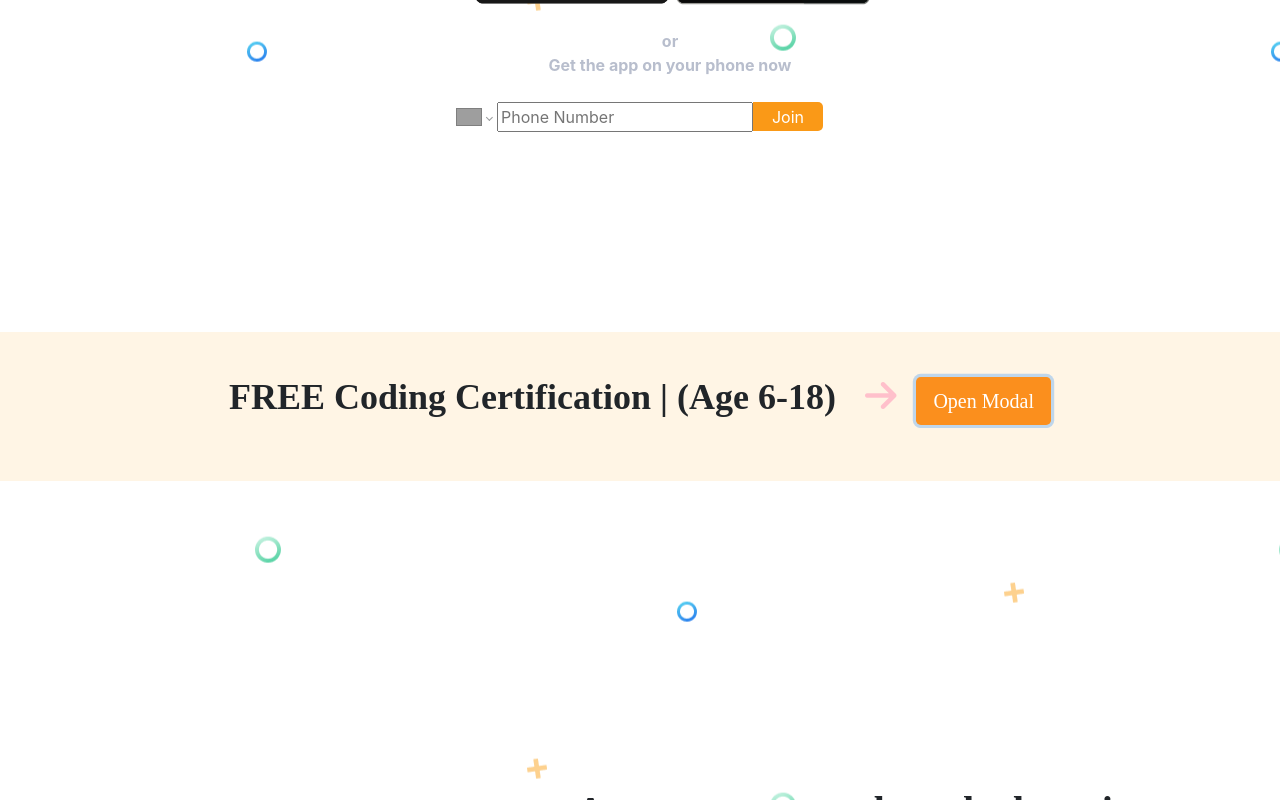
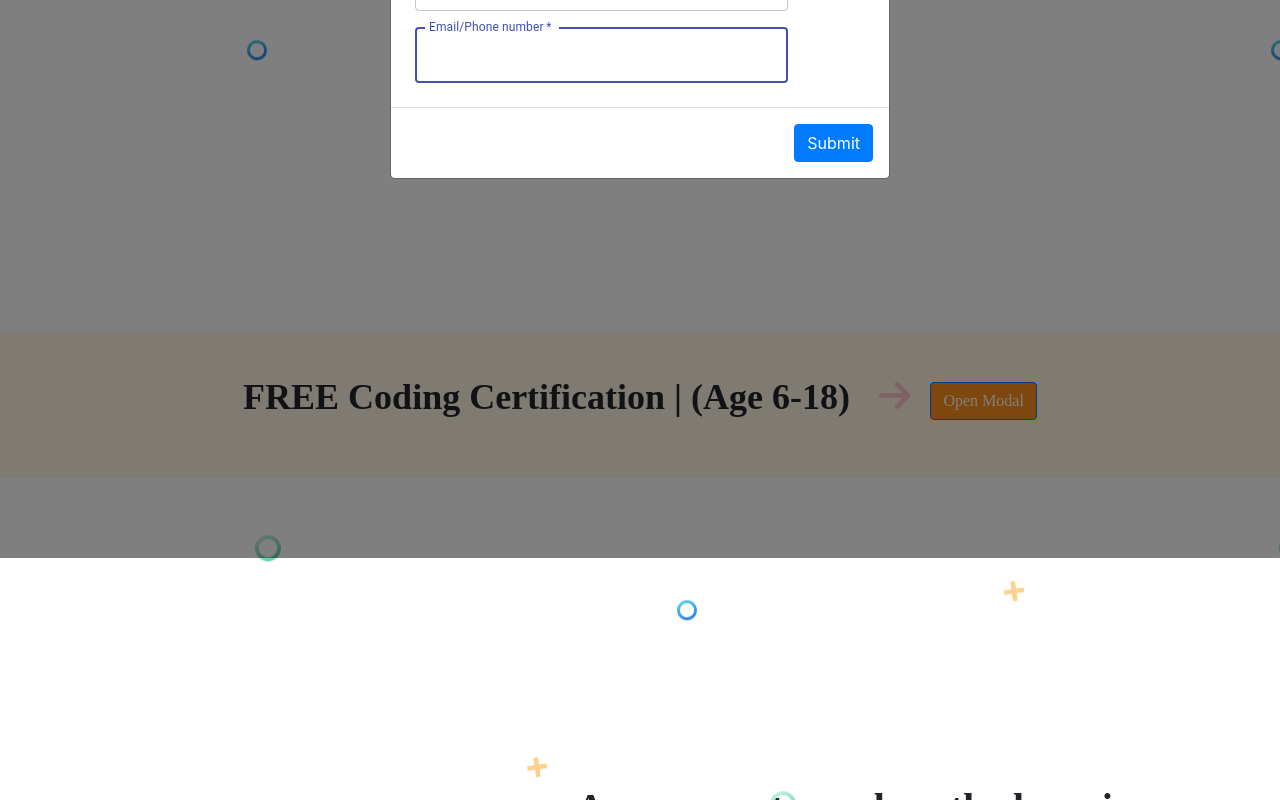
Before and after one commit to missionedweb/web_react, a React (Create React App) app: page / in a window 1280 px wide. Both pictures are taken after a click on the button "Open Modal". Shown: the part 722-1522 px from the top of the page. Built offline with nearby package versions, Linux system fonts and the light colour scheme; no server answers; grey boxes are pictures that could not be loaded.

Commit message:
modal update

```diff
--- a/src/components/LearningPage.jsx
+++ b/src/components/LearningPage.jsx
@@ -4,13 +4,15 @@ import Right from "../Images/Right.png";
 import AOS from "aos";
 import Popup from './Popup';
 import {TextField , makeStyles } from "@material-ui/core";
+import Button from 'react-bootstrap/Button';
+import Modal from 'react-bootstrap/Modal';
 //import * as Classes from "./Classes";
 import InputLabel from '@material-ui/core/InputLabel';
 import MenuItem from '@material-ui/core/MenuItem';
 import FormHelperText from '@material-ui/core/FormHelperText';
 import FormControl from '@material-ui/core/FormControl';
 import Select from '@material-ui/core/Select';
-import Button from '@material-ui/core/Button';
+//import Button from '@material-ui/core/Button';
 import { Paper } from "@material-ui/core";
 
 
@@ -61,13 +63,13 @@ const LearningPage = () => {
     const handleClose = () => setShow(false);
     const handleShow = () => setShow(true);
 
-    // const handleLastInputChange = e=> {
-    //     const {name , value} = e.target
-    //     setValues({
-    //         ...values,
-    //         [name]:value
-    //     })
-    // }
+    const handleLastInputChange = e=> {
+        const {name , value} = e.target
+        setValues({
+            ...values,
+            [name]:value
+        })
+    }
 
   return (
     <div>
@@ -81,7 +83,85 @@ const LearningPage = () => {
           >
 
           FREE <span>Coding</span>  Certification | (Age 6-18)  <i style ={{ color:"pink", marginLeft: "20px"}} class="fas fa-arrow-right"></i>
-          <button type="button" className="btn  btn-lg" dataToggle="modal" dataTarget="#myModal"
+          <Button style={{ marginLeft: "20px",  background:"#FB8F1D", color:"white"}} variant="primary" onClick={handleShow}>
+          Open Modal
+      </Button>
+
+      <Modal show={show} onHide={handleClose} animation={false}>
+        {/* <Modal.Header closeButton>
+          <Modal.Title>Modal heading</Modal.Title>
+        </Modal.Header> */}
+        <Modal.Body>
+        <form className={classes.root}>
+            <TextField
+                    variant="outlined"
+                    required
+                    fullWidth
+                    label="First Name"
+                    name="firstname"
+                    value={values.firstname}
+                    onChange = {handleInputChange}
+                    autoFocus
+                  />
+             <TextField
+                    variant="outlined"
+                    required
+                    fullWidth
+                    label="Last Name"
+                    name="lastname"
+                    value={values.lastname}
+                    onChange ={handleInputChange}
+
+                  />
+
+                  <FormControl variant="outlined" className={classes.formControl} varient="outlined">
+                     <InputLabel variant="outlined" id="demo-simple-select-label">Class</InputLabel>
+                      <Select
+                        labelId="demo-simple-select-label"
+                        id="demo-simple-select"
+                        value={values.class}
+                        onChange={handleInputChange}
+                      >
+                        <MenuItem value={10}>8</MenuItem>
+                        <MenuItem value={20}>9</MenuItem>
+                        <MenuItem value={30}>10</MenuItem>
+                        <MenuItem value={30}>11 Science</MenuItem>
+                        <MenuItem value={30}>11 Commerce</MenuItem>
+                        <MenuItem value={30}>12 Science</MenuItem>
+                        <MenuItem value={30}>12 Commerce</MenuItem>
+                      </Select>
+
+                  </FormControl>
+                        <TextField
+                        variant="outlined"
+                        required
+                        fullWidth
+                        label="Email/Phone number"
+                        name="email"
+                        value={values.email}
+                        onChange = {handleInputChange}
+                        autoFocus
+                      />
+                        {/* <div>
+                          <Button  variant="contained" color="primary">Primary</Button>
+                        </div> */}
+
+              {/* <Controls.Select
+              name="Class"
+              label="Class"
+              value={values.Class}
+              onChange={handleInputChange}
+              option={Classes.class()}
+              /> */}
+          </form>
+        </Modal.Body>
+        <Modal.Footer>
+          <Button variant="primary" onClick={handleClose}>
+            Submit
+          </Button>
+        </Modal.Footer>
+      </Modal>
+          {/* <button type="button" className="btn  btn-lg" dataToggle="modal" dataTarget="#myModal"
           style={{ marginLeft: "20px",  background:"#FB8F1D", color:"white"}}
           onClick = {() => setOpenPopup(true)}>Open Modal</button>
 
@@ -145,16 +225,16 @@ const LearningPage = () => {
                           <Button  variant="contained" color="primary">Primary</Button>
                         </div>
 
-              {/* <Controls.Select
+              <Controls.Select
               name="Class"
               label="Class"
               value={values.Class}
               onChange={handleInputChange}
               option={Classes.class()}
-              /> */}
+              />
           </form>
           </Paper>
-        </Popup>
+        </Popup> */}
 
 {/* <div className="modal fade" id="myModal" role="dialog">
   <div className="modal-dialog">
```
